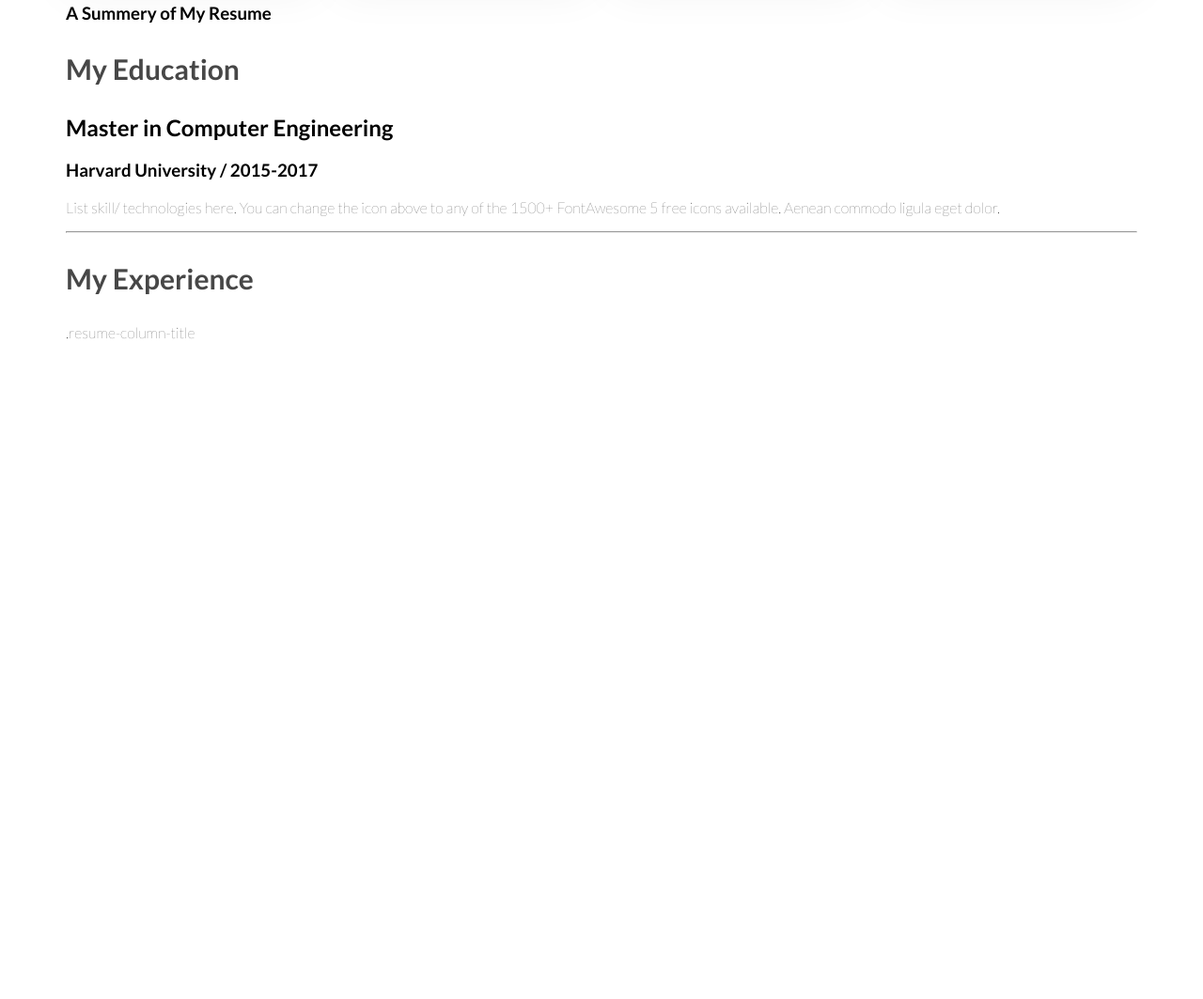
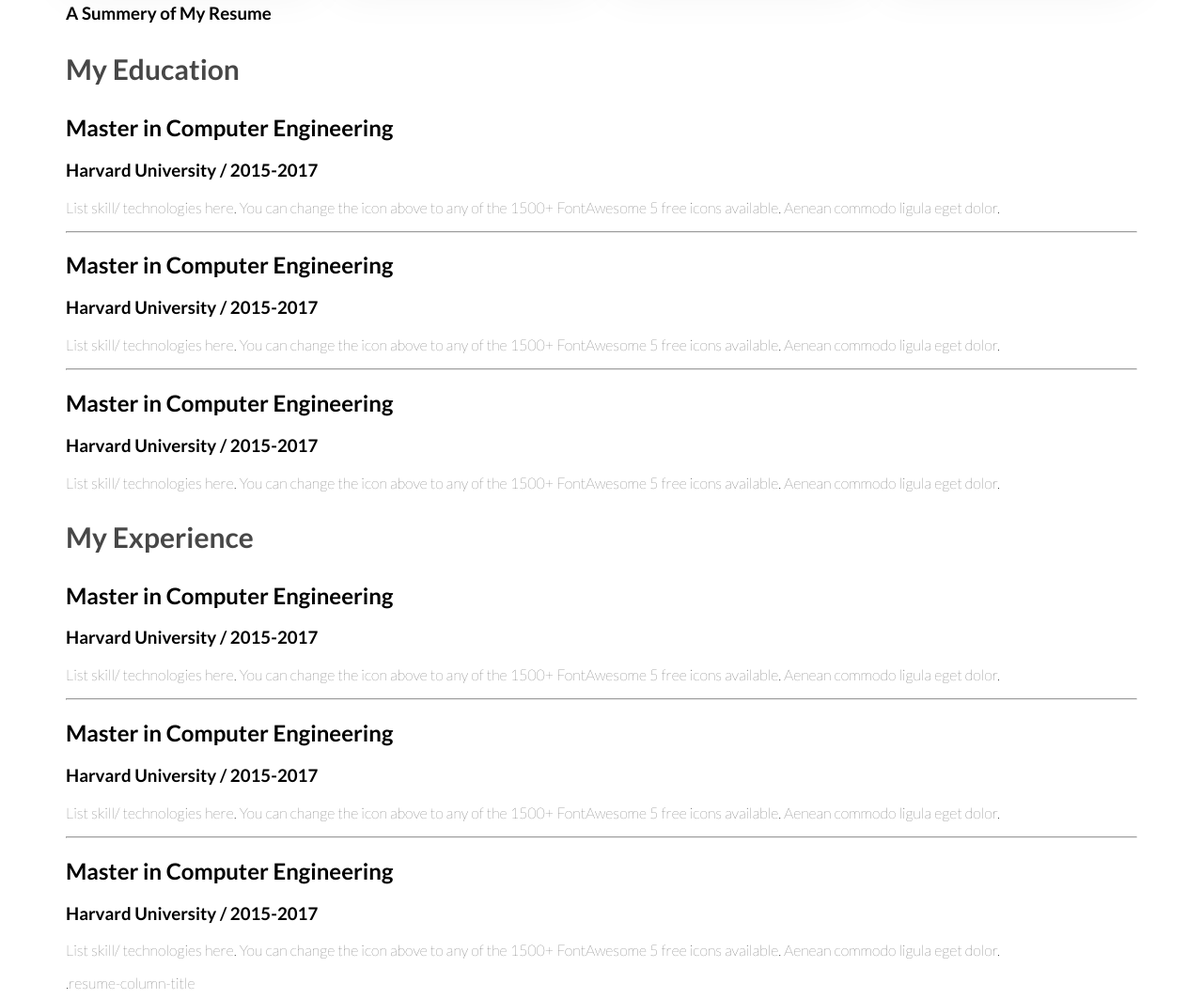
Before and after one commit to Promi0507/webdeveloper-protfolio, a plain HTML site: page index.html in a window 1280 px wide. Shown: the part 1913-2976 px from the top of the page at 94% size. Before the commit the page ends 2284 px from the top, so only its background shows below. Drawn offline with Linux system fonts and the light colour scheme.

Commit message:
resume content added

```diff
--- a/index.html
+++ b/index.html
@@ -107,20 +107,37 @@
                     </div>
                     <hr>
                     <div class="resume-iteam">
-                        <h2 class="resume-iteam-title"></h2>
-                        <h3 class="resume-iteam-institute"></h3>
-                        <p class="resume-iteam-description"></p>
+                        <h2 class="resume-iteam-title">Master in Computer Engineering</h2>
+                        <h3 class="resume-iteam-institute">Harvard University / 2015-2017</h3>
+                        <p class="resume-iteam-description">List skill/ technologies here. You can change the icon above to any of the 1500+ FontAwesome 5 free icons available. Aenean commodo ligula eget dolor.</p>
                     </div>
-                   </hr>
+                   <hr>
                     <div class="resume-iteam">
-                        <h2 class="resume-iteam-title"></h2>
-                        <h3 class="resume-iteam-institute"></h3>
-                        <p class="resume-iteam-description"></p>
+                        <h2 class="resume-iteam-title">Master in Computer Engineering</h2>
+                        <h3 class="resume-iteam-institute">Harvard University / 2015-2017</h3>
+                        <p class="resume-iteam-description">List skill/ technologies here. You can change the icon above to any of the 1500+ FontAwesome 5 free icons available. Aenean commodo ligula eget dolor.</p>
                     </div>
                 </div>
 
                 <div class="resume-column">
                     <h3 class="resume-column-title">My Experience</h3>
+                    <div class="resume-iteam">
+                        <h2 class="resume-iteam-title">Master in Computer Engineering</h2>
+                        <h3 class="resume-iteam-institute">Harvard University / 2015-2017</h3>
+                        <p class="resume-iteam-description">List skill/ technologies here. You can change the icon above to any of the 1500+ FontAwesome 5 free icons available. Aenean commodo ligula eget dolor.</p>
+                    </div>
+                    <hr>
+                    <div class="resume-iteam">
+                        <h2 class="resume-iteam-title">Master in Computer Engineering</h2>
+                        <h3 class="resume-iteam-institute">Harvard University / 2015-2017</h3>
+                        <p class="resume-iteam-description">List skill/ technologies here. You can change the icon above to any of the 1500+ FontAwesome 5 free icons available. Aenean commodo ligula eget dolor.</p>
+                    </div>
+                   <hr>
+                    <div class="resume-iteam">
+                        <h2 class="resume-iteam-title">Master in Computer Engineering</h2>
+                        <h3 class="resume-iteam-institute">Harvard University / 2015-2017</h3>
+                        <p class="resume-iteam-description">List skill/ technologies here. You can change the icon above to any of the 1500+ FontAwesome 5 free icons available. Aenean commodo ligula eget dolor.</p>
+                    </div>
                 </div>.resume-column-title
 
 
```
